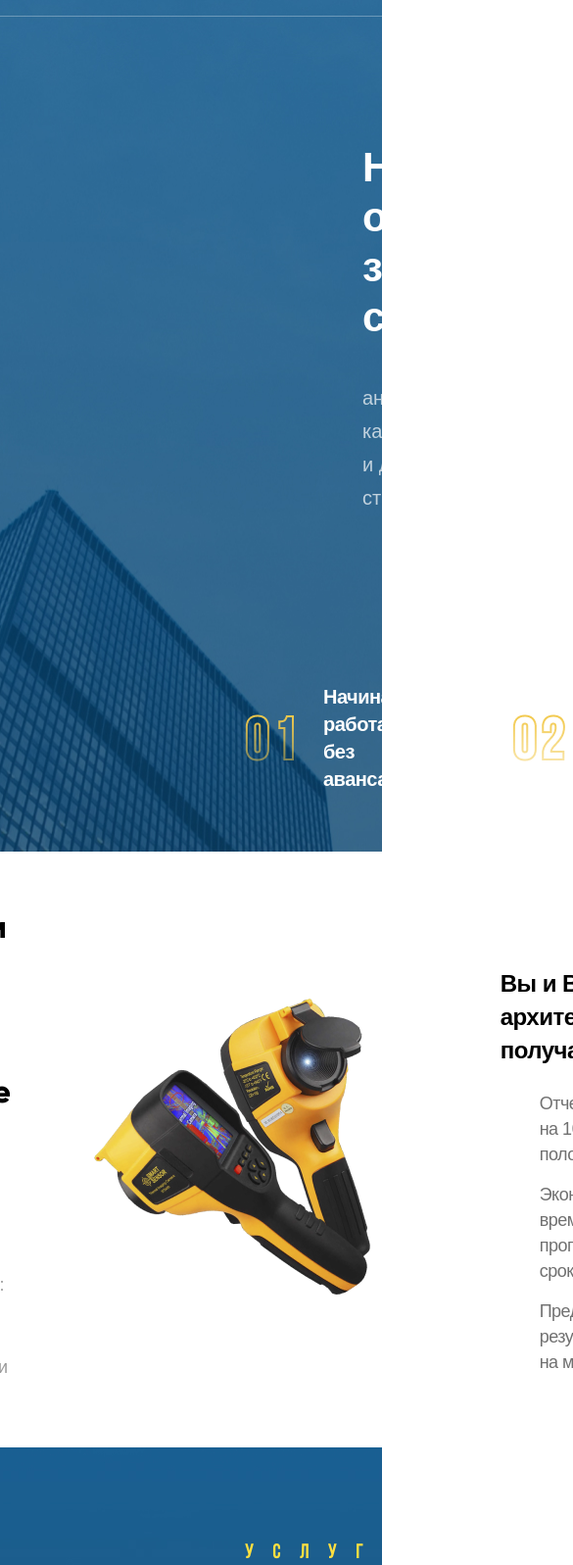
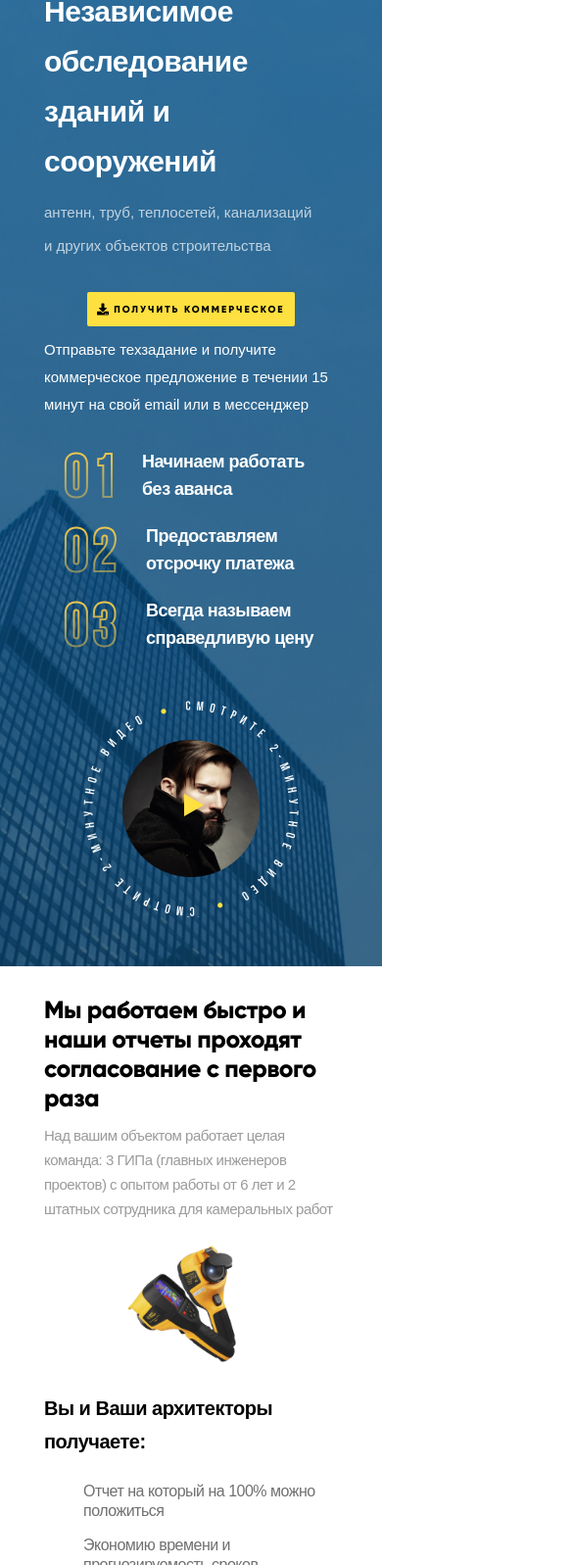
Before and after one commit to thekarinaten/test-task, a plain HTML site: page index.html in a window 390 px wide. Shown: the part 65-1662 px from the top of the page at 98% size, 585 px wide, since content can reach past the window. Drawn offline with nearby package versions, Linux system fonts and the light colour scheme; a web font is replaced by a local one.

Commit message:
feat: implement adoptive version

```diff
--- a/assets/css/style.css
+++ b/assets/css/style.css
@@ -177,7 +177,8 @@ body, html, ul, ol, li, p, h1, h2, h3, h4 {
 .button-link {
   color: #000;
   text-decoration: none;
-  padding-left: 12p;
+  padding-left: 12px;
+  white-space: nowrap;
 }
 
 .content-container {
@@ -512,3 +513,163 @@ body, html, ul, ol, li, p, h1, h2, h3, h4 {
   color: #FEE040;
   text-decoration: none;
 }
+
+/* Adoptive */
+
+@media (min-width: 320px) and (max-width: 415px) {
+
+
+  .heading-section, .content-button-section, .features-container, .features-container_wrapper, .about-container, .services-container {
+    max-width: 300px;
+  }
+
+  .about-container {
+    flex-direction: column;
+    justify-content: center;
+  }
+
+  .about-container_wrapper {
+    padding: 30px 0;
+  }
+
+  .about-title {
+    font-size: 25px;
+    line-height: 30px;
+    padding-bottom: 10px;
+  }
+
+  .about-subtitle {
+    font-size: 15px;
+    line-height: 25px;
+  }
+
+  .tv-img {
+    padding: 20px 0 5px;
+    width: 50%;
+  }
+
+  .button-link {
+    font-size: 10px;
+    padding-left: 5px;
+  }
+
+  .content-button_sibtitle {
+    align-self: center;
+  }
+
+  .content-container {
+    display: flex;
+    flex-direction: column;
+    justify-content: center;
+  }
+
+  .content-container_wrapper {
+    padding: 0px 0px;
+  }
+
+  .content-button {
+    font-size: 10px;
+    padding: 10px;
+    margin-bottom: 10px;
+  }
+
+  .content-button-section {
+    align-items: center;
+    display: flex;
+    flex-direction: column;
+    justify-content: center;
+    padding-bottom: 30px;
+  }
+
+  .features-container_wrapper {
+    flex-direction: column;
+    padding: 0;
+    margin: auto;
+  }
+
+  .features-container {
+    align-self: center;
+    flex-direction: column;
+    justify-content: center;
+  }
+
+  .features-item:nth-child(2) {
+    padding: 20px 0;
+  }
+
+  .feature-txt {
+    font-size: 18px;
+  }
+
+  .header-contacts {
+    display: none;
+  }
+
+  .header-section {
+    display: flex;
+    justify-content: space-between;
+    max-width: 415px;
+    padding: 10px 10px;
+  }
+
+  .heading-section {
+    padding-bottom: 30px;
+  }
+
+  .heading-subtitle {
+    font-size: 15px;
+  }
+
+  .heading-title {
+    font-size: 30px;
+    padding-bottom: 10px;
+  }
+
+  .logo {
+    padding-left: 0px;
+  }
+
+  .list-title {
+    font-size: 20px;
+  }
+
+  .list-item {
+    font-size: 16px;
+    line-height: 20px;
+  }
+
+  .services-container {
+    display: flex;
+    flex-direction: column;
+    padding: 0;
+    margin: auto;
+  }
+
+  .services-container-wrapper {
+    padding: 0;
+  }
+
+  .services-subtitle {
+    font-size: 20px;
+    line-height: 30px;
+  }
+
+  .services-pic {
+    box-shadow: 0px 10px 50px 0px rgba(0,0,0,0.3);
+  }
+
+  .services-title {
+    letter-spacing: 10px;
+    padding-top: 30px;
+  }
+
+  .video-section-container {
+    align-self: center;
+    padding: 50px 0px;
+  }
+
+  .wrapper {
+    width: 100%;
+  }
+
+}
--- a/index.html
+++ b/index.html
@@ -117,7 +117,7 @@
           <div class="scroll-wrapper">
             <div class="services-scroll">
               <div class="services-item">
-                <img src="/assets/images/house.png" class="servies-pic">
+                <img src="/assets/images/house.png" class="services-pic">
                 <h2 class="services-item-title">Общее обследование</h2>
                 <p class="services-item-subtitle">Экспертиза отдельных конструкций, обмерные работы, определение прочности, расчет несущей способности
                   и т.д.
@@ -127,7 +127,7 @@
                 </button>
               </div>
               <div class="services-item">
-                <img src="/assets/images/s-2.png" class="servies-pic">
+                <img src="/assets/images/s-2.png" class="services-pic">
                 <h2 class="services-item-title">Тепловизионная съемка</h2>
                 <p class="services-item-subtitle">Исследование системы отопления, вентиляции
                   и кондиционирования, а также оценка энергоэффективности здания
@@ -138,7 +138,7 @@
                 </button>
               </div>
               <div class="services-item">
-                <img src="/assets/images/services_engin.png" class="servies-pic">
+                <img src="/assets/images/services_engin.png" class="services-pic">
                 <h2 class="services-item-title">Телеинспекция инженерных сетей</h2>
                 <p class="services-item-subtitle">Цветная телевизионная съемка внутренней<br> поверхности любых протяженных объектов<br> до 250 метров</p>
                 <button class="services-button">
@@ -146,7 +146,7 @@
                 </button>
               </div>
               <div class="services-item">
-                <img src="/assets/images/cam.png" class="servies-pic">
+                <img src="/assets/images/cam.png" class="services-pic">
                 <h2 class="services-item-title">Тахеометрическая съемка</h2>
                 <p class="services-item-subtitle">Построение чертежей при помощи лазера, который с точностью до микрона определяет расположение объектов в пространстве</p>
                 <button class="services-button">
@@ -154,7 +154,7 @@
                 </button>
               </div>
               <div class="services-item">
-                <img src="/assets/images/buildings.png" class="servies-pic">
+                <img src="/assets/images/buildings.png" class="services-pic">
                 <h2 class="services-item-title">Диагностика высотных сооружений</h2>
                 <p class="services-item-subtitle">Оценка состояния антенн и дымовых труб<br> при помощи альпинистов и квадрокоптеров<br> с 30-кратным зумом</p>
                 <button class="services-button">
```
